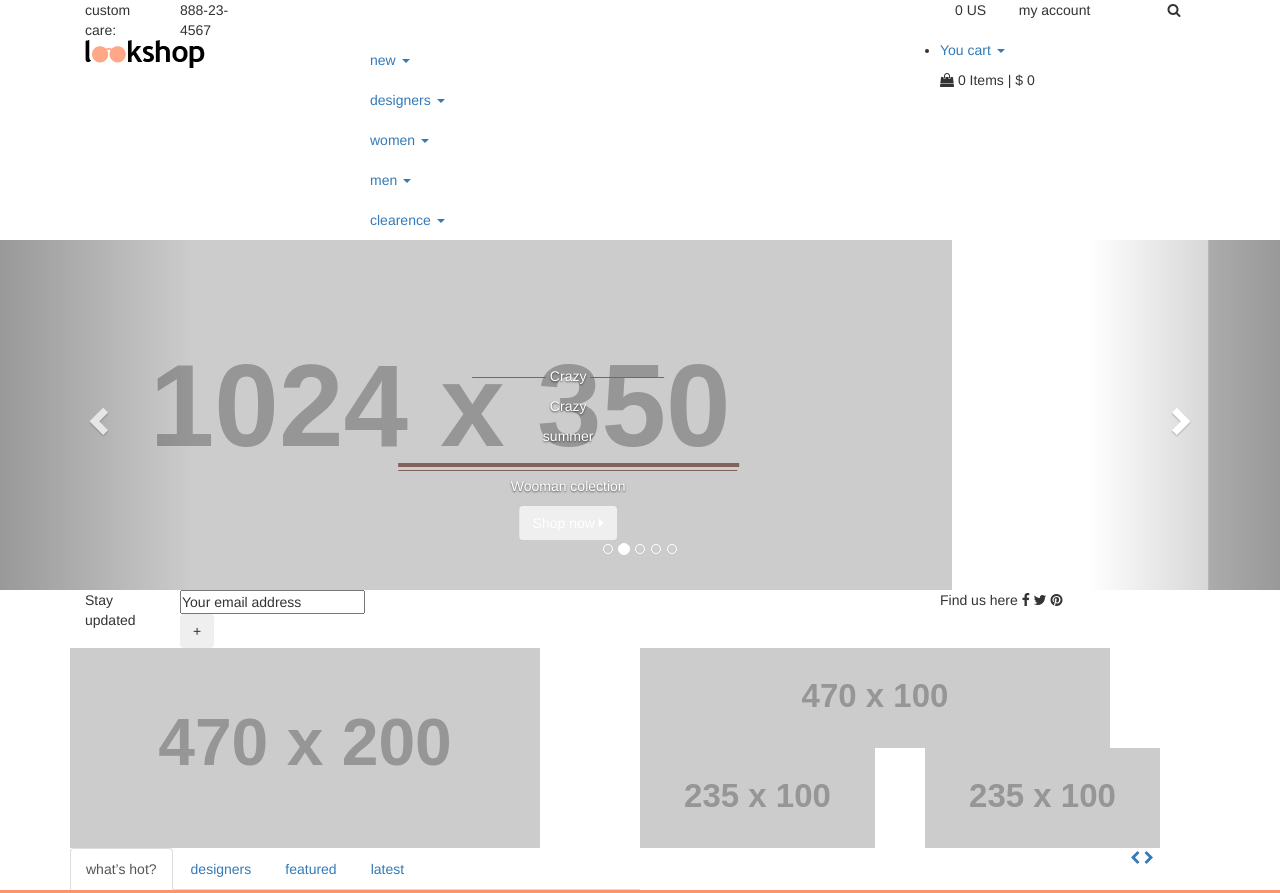
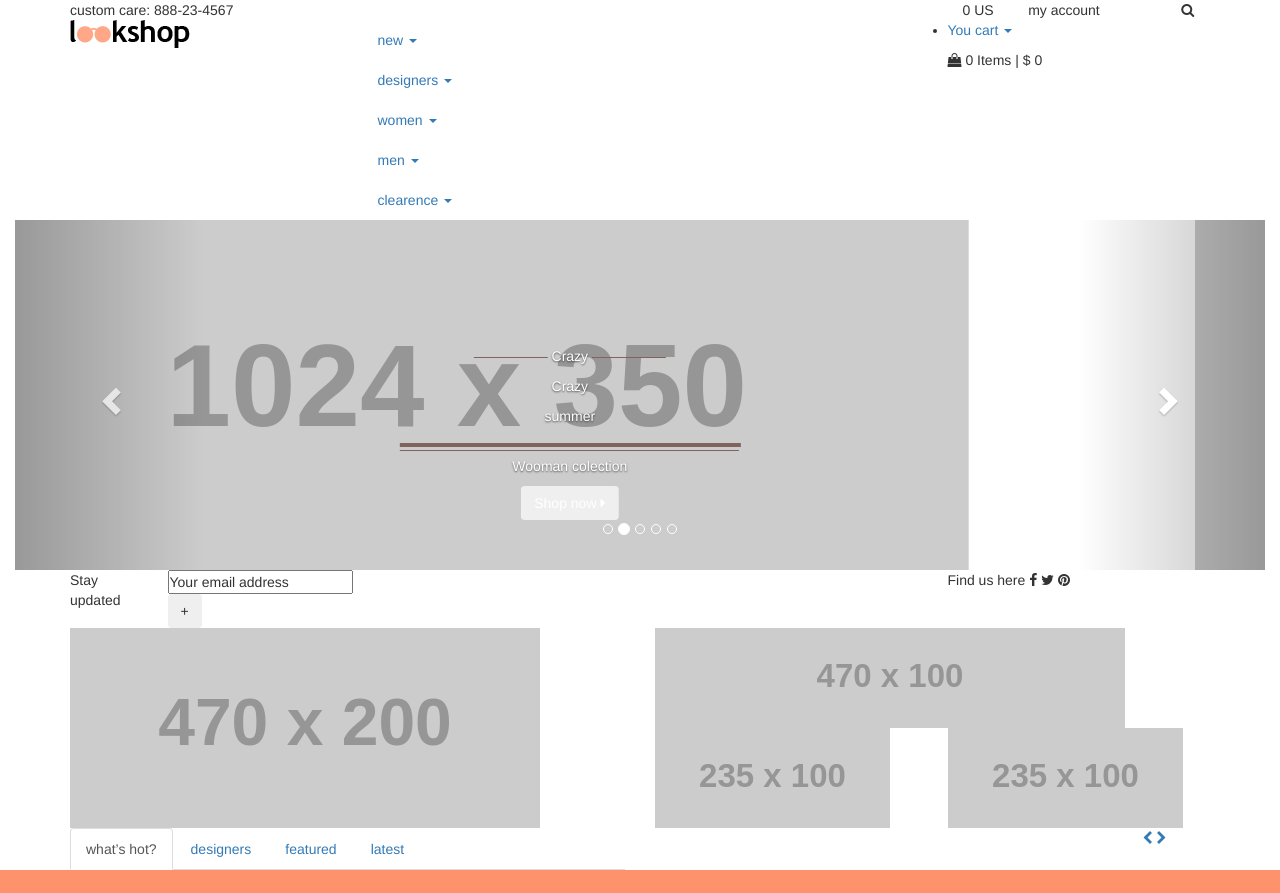
Before and after one commit to tarik817/simple-web-app, a plain HTML site: page index.html in a window 1280 px wide. Shown: the top 893 px of the page. Drawn offline with nearby package versions, Linux system fonts and the light colour scheme; placeholder pictures from the web are drawn by us; a script that the page names is missing.

Commit message:
delete style & marge two block

```diff
--- a/css/style.css
+++ b/css/style.css
@@ -2,18 +2,3 @@
     margin: 0;
     padding: 0;
 }
-
-.col-md-6, .col-md-12 {
-    padding-left: 0;
-    padding-right: 0;
-}
-
-.row {
-    margin: 0;
-    padding: 0;
-}
-
-.container-fluid {
-    padding-left: 0;
-    padding-right: 0;
-}
--- a/index.html
+++ b/index.html
@@ -16,10 +16,8 @@
         <div class="header-top">
             <div class="container">
                 <div class="row">
-                    <div class="col-md-1">
+                    <div class="col-md-2">
                         <span class="CustomCare">custom care:</span>
-                    </div>
-                    <div class="col-md-1">
                         <span class="phone">888-23-4567</span>
                     </div>
                     <div class="col-md-3 col-md-offset-7">
```
